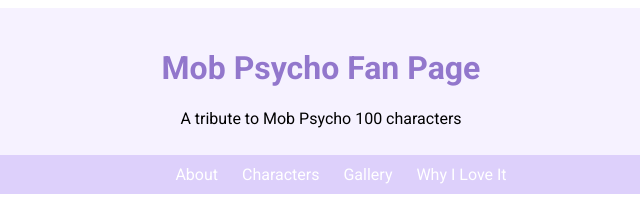
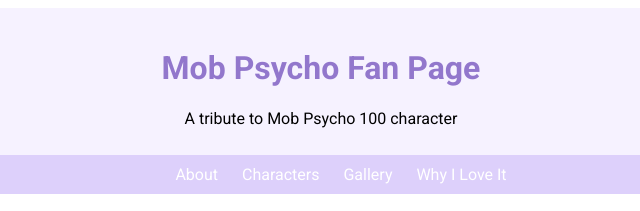
Before and after one commit to whitetpoison-dev/Mob-Psycho-Fan-Page, a plain HTML site: page index.html in a window 1280 px wide. Shown: the top 211 px of the page, 319-959 px from the left. Drawn offline with Linux system fonts and the light colour scheme.

Commit message:
change in charater's'

```diff
--- a/index.html
+++ b/index.html
@@ -12,7 +12,7 @@
 <body>
     <div class="header">
     <h1>Mob Psycho Fan Page</h1>
-    <p>A tribute to Mob Psycho 100 characters</p>
+    <p>A tribute to Mob Psycho 100 character</p>
     </div>
 
     <div class="navigation-div">
```
